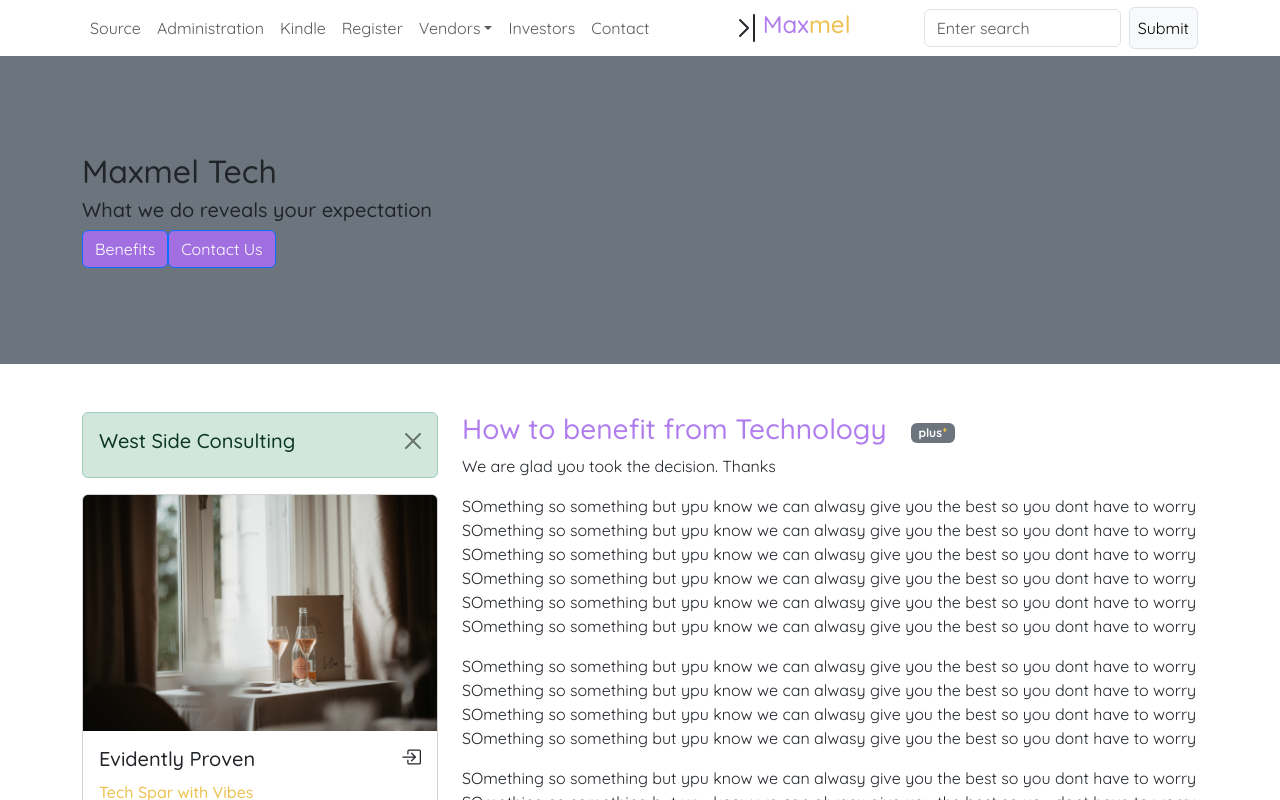
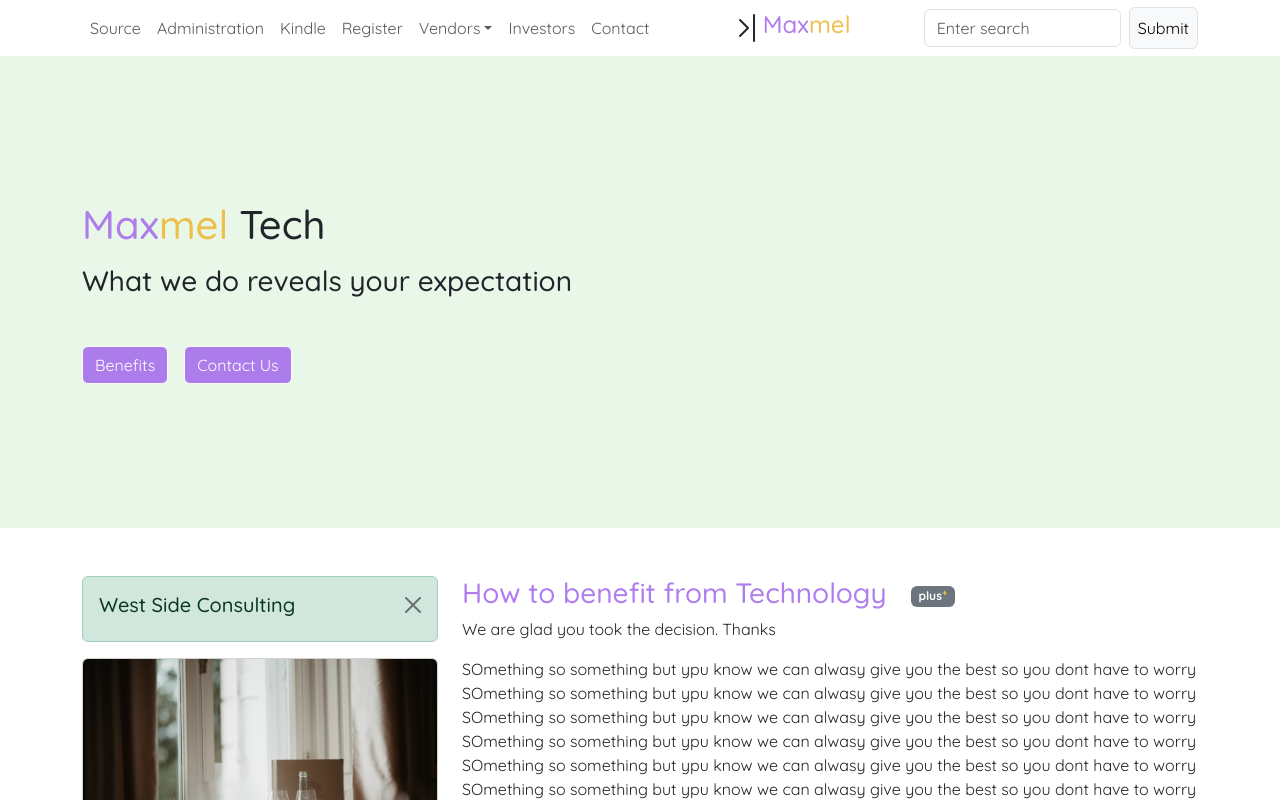
Before and after one commit to Henry-Egboh/maxmel, a React (Create React App) app: page / in a window 1280 px wide. Shown: the top 800 px of the page. Built offline with nearby package versions, Linux system fonts and the light colour scheme.

Commit message:
Added content to the showcase content

```diff
--- a/src/Components/Header.js
+++ b/src/Components/Header.js
@@ -3,12 +3,12 @@ import { Container, Button } from "react-bootstrap";
 const Header = () => {
     return (
         <header>
-             <div className="bg-secondary py-5">
-            <Container className="py-5">
-                    <h2>Maxmel Tech</h2>
-                    <h5>What we do reveals your expectation</h5>
-                    <Button className="color-btn color-text-sub">Benefits</Button>
-                    <Button className="color-btn color-text-sub">Contact Us</Button>
+             <div className="showcase-bg py-5">
+            <Container className="py-5 my-5">
+                    <h1 className='color-text'>Max<span className='color-text-sub'>mel</span><span className="text-dark"> Tech</span></h1>
+                    <h3 className="text-dark mt-3 mb-5">What we do reveals your expectation</h3>
+                    <Button className="color-btn color-text-sub btn-outline-light">Benefits</Button>
+                    <Button className="color-btn color-text-sub btn-outline-light ms-3">Contact Us</Button>
 
             </Container>
             </div>
--- a/src/index.css
+++ b/src/index.css
@@ -39,3 +39,8 @@
 .monospace-color {
   color: #849384;
 }
+
+/* showcase bg */
+.showcase-bg {
+  background-color: hsla(118deg, 45%, 69%, 0.2);
+}
```
